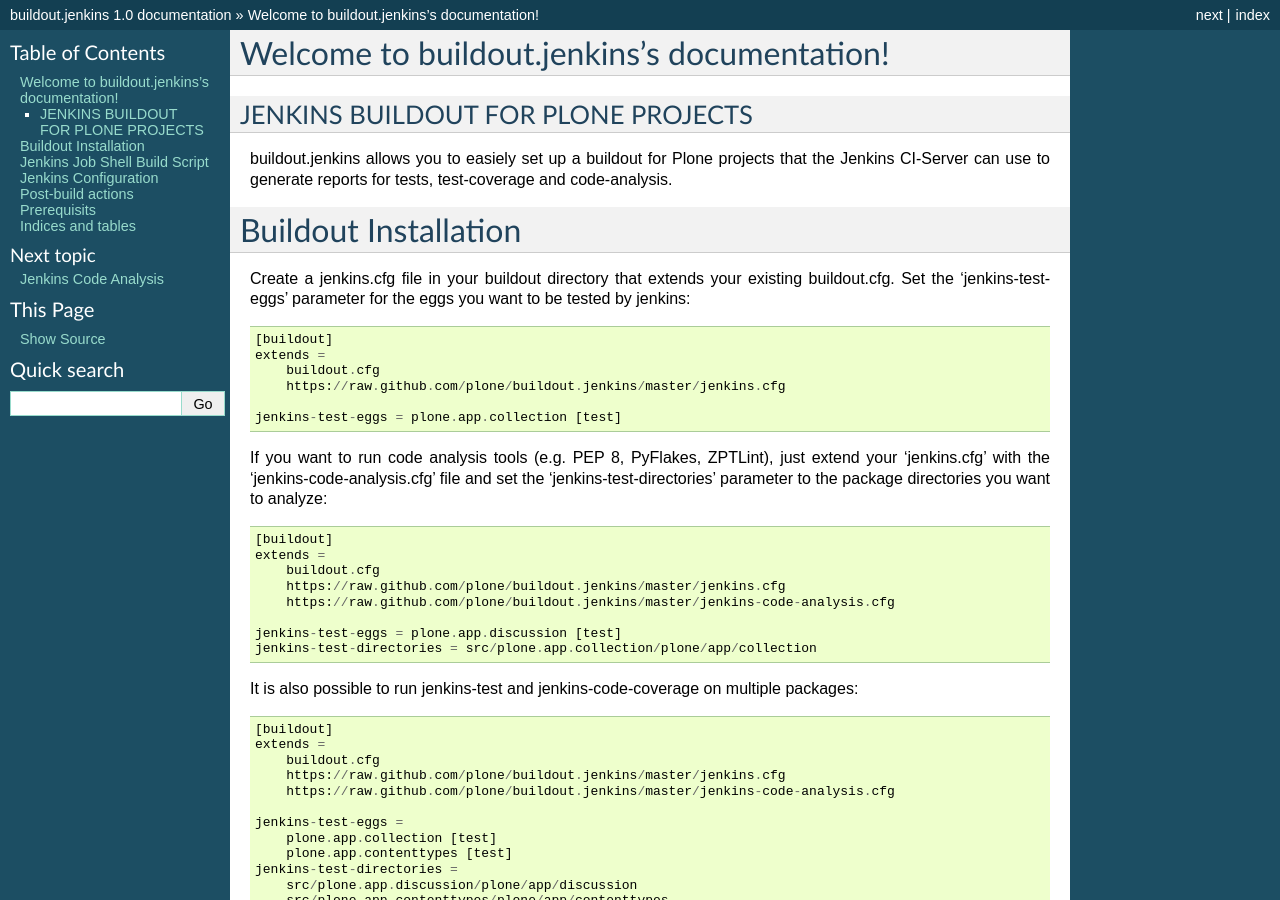
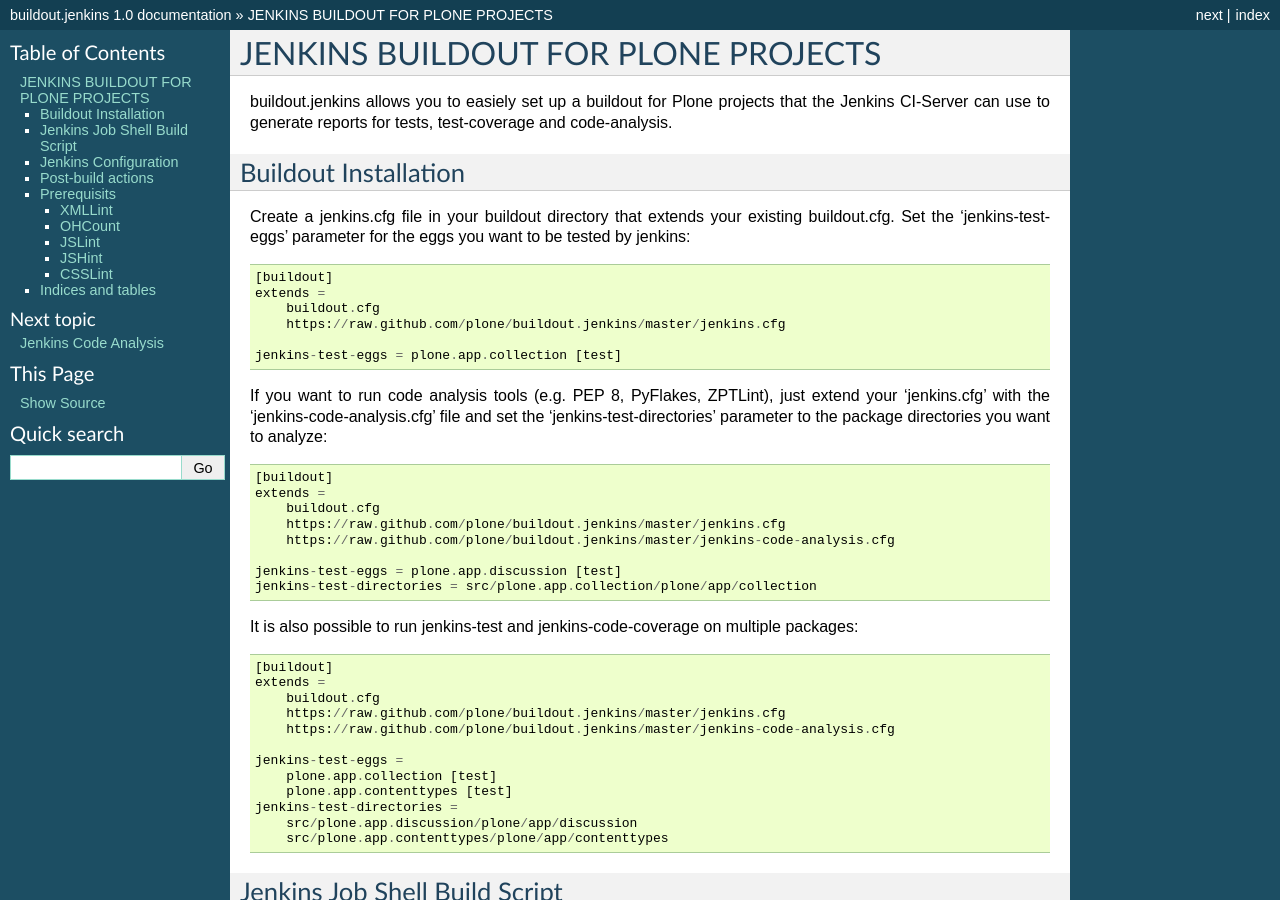
Before and after one commit to plone/buildout.jenkins, a Sphinx documentation site: the page built from docs/source/index.txt, in a window 1280 px wide and 900 px high. Built offline with Sphinx 7.4.7, drawn with Linux system fonts in a browser that asks for light colours; some of the changed text lies outside the part shown.

Commit message:
Remove headline.

```diff
--- a/docs/source/index.txt
+++ b/docs/source/index.txt
@@ -2,9 +2,6 @@
    sphinx-quickstart on Thu Apr 12 11:19:19 2012.
    You can adapt this file completely to your liking, but it should at least
    contain the root `toctree` directive.
-
-Welcome to buildout.jenkins's documentation!
-============================================
 
 .. include:: ../../README.rst
 
```
